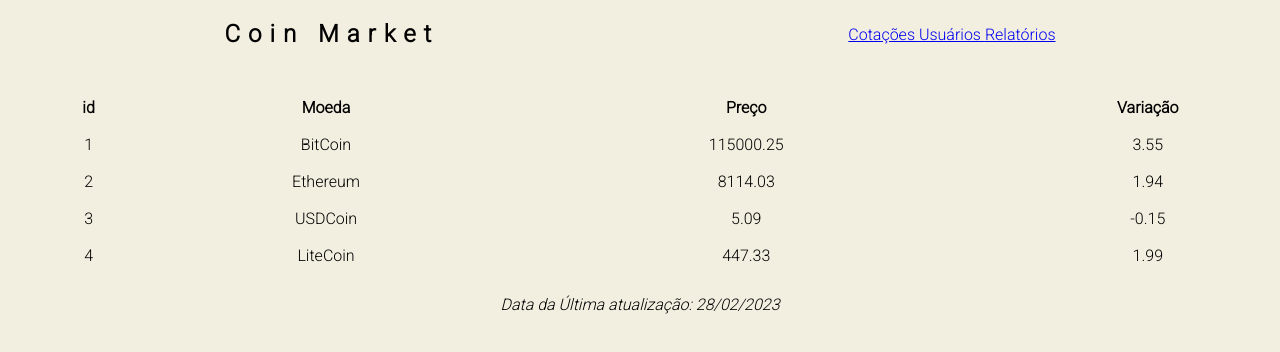
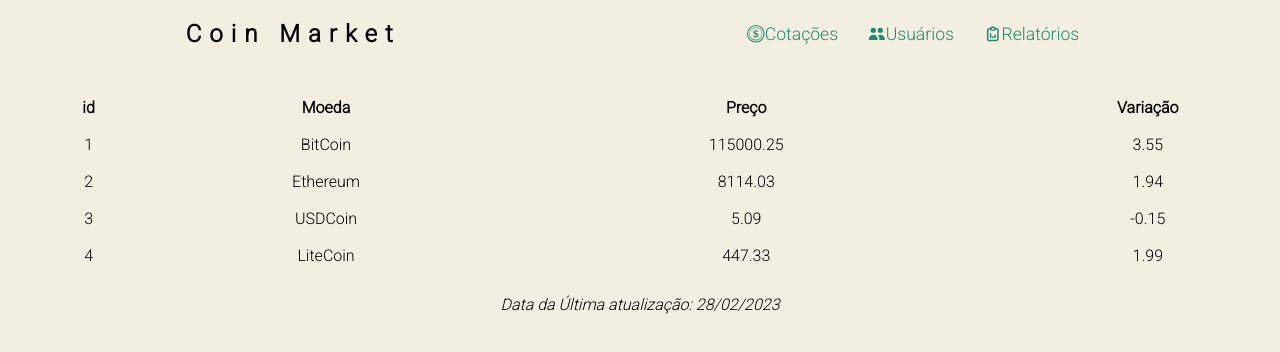
Before and after one commit to FuturoDEV-Pantanal/coinmarket, a React (Create React App) app: page / in a window 1280 px wide. Shown: the top 352 px of the page. Built offline with nearby package versions, Linux system fonts and the light colour scheme; a web font is replaced by a local one.

Commit message:
Adiciona lib de icones

```diff
--- a/package.json
+++ b/package.json
@@ -9,6 +9,7 @@
     "dateformat": "^5.0.3",
     "react": "^18.2.0",
     "react-dom": "^18.2.0",
+    "react-icons": "^4.7.1",
     "react-router-dom": "^6.8.2",
     "react-scripts": "5.0.1",
     "web-vitals": "^2.1.4"
--- a/src/components/Cabecalho/index.js
+++ b/src/components/Cabecalho/index.js
@@ -1,4 +1,7 @@
 import { Link } from 'react-router-dom';
+import { BsCoin }  from 'react-icons/bs';
+import { HiUsers } from 'react-icons/hi';
+import { TbReportAnalytics } from 'react-icons/tb';
 import './styles.css';
 
 export default function Cabecalho() {
@@ -8,9 +11,9 @@ export default function Cabecalho() {
             Coin Market
         </span>
         <nav>
-            <Link to='/'> Cotações </Link>
-            <Link to='usuarios'> Usuários </Link>
-            <Link to='relatorios'> Relatórios </Link>
+            <Link to='/'> <BsCoin/> Cotações </Link>
+            <Link to='usuarios'> <HiUsers/> Usuários </Link>
+            <Link to='relatorios'> <TbReportAnalytics/> Relatórios </Link>
         </nav>
     </header>
   )
--- a/src/components/Cabecalho/styles.css
+++ b/src/components/Cabecalho/styles.css
@@ -13,7 +13,7 @@
     letter-spacing: 8px;
 }
 
-.cabecalho nav {
+.container-cabecalho nav {
     font-size: 1.1rem;
     display: flex;
     flex-direction: row;
@@ -21,7 +21,7 @@
     justify-content: space-between;
 }
 
-.cabecalho nav a {
+.container-cabecalho nav a {
     text-decoration: none;
     margin: 0px 15px;
     display: flex;
@@ -30,6 +30,6 @@
     justify-content: space-between;
 }
 
-.cabecalho nav a:link, .cabecalho nav a:visited {
+.container-cabecalho nav a:link, .container-cabecalho nav a:visited {
     color: var(--secondary-color);
 }
```
Also changed, not shown: 1 other file (tests, documents, lock files or other folders).
